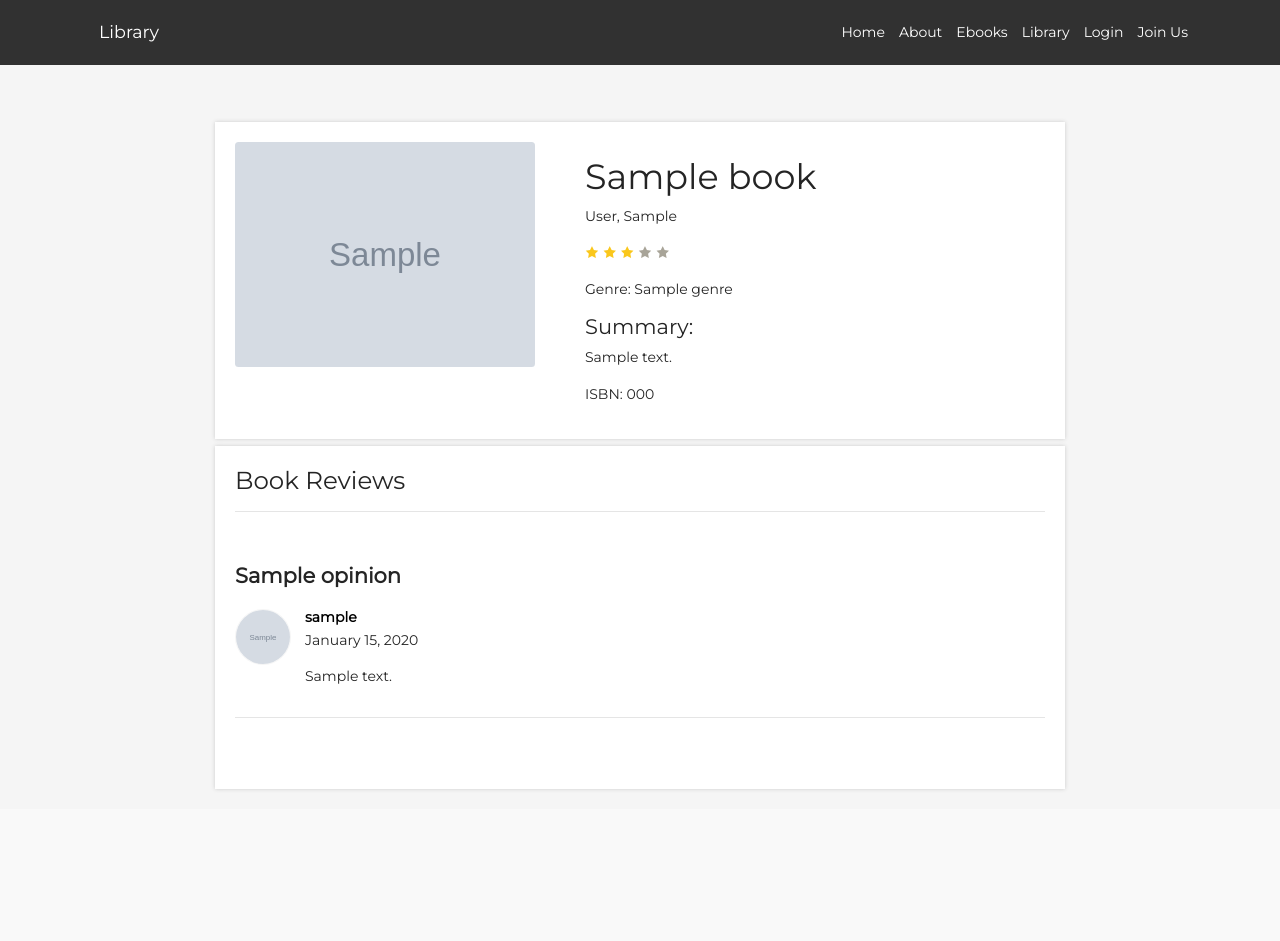
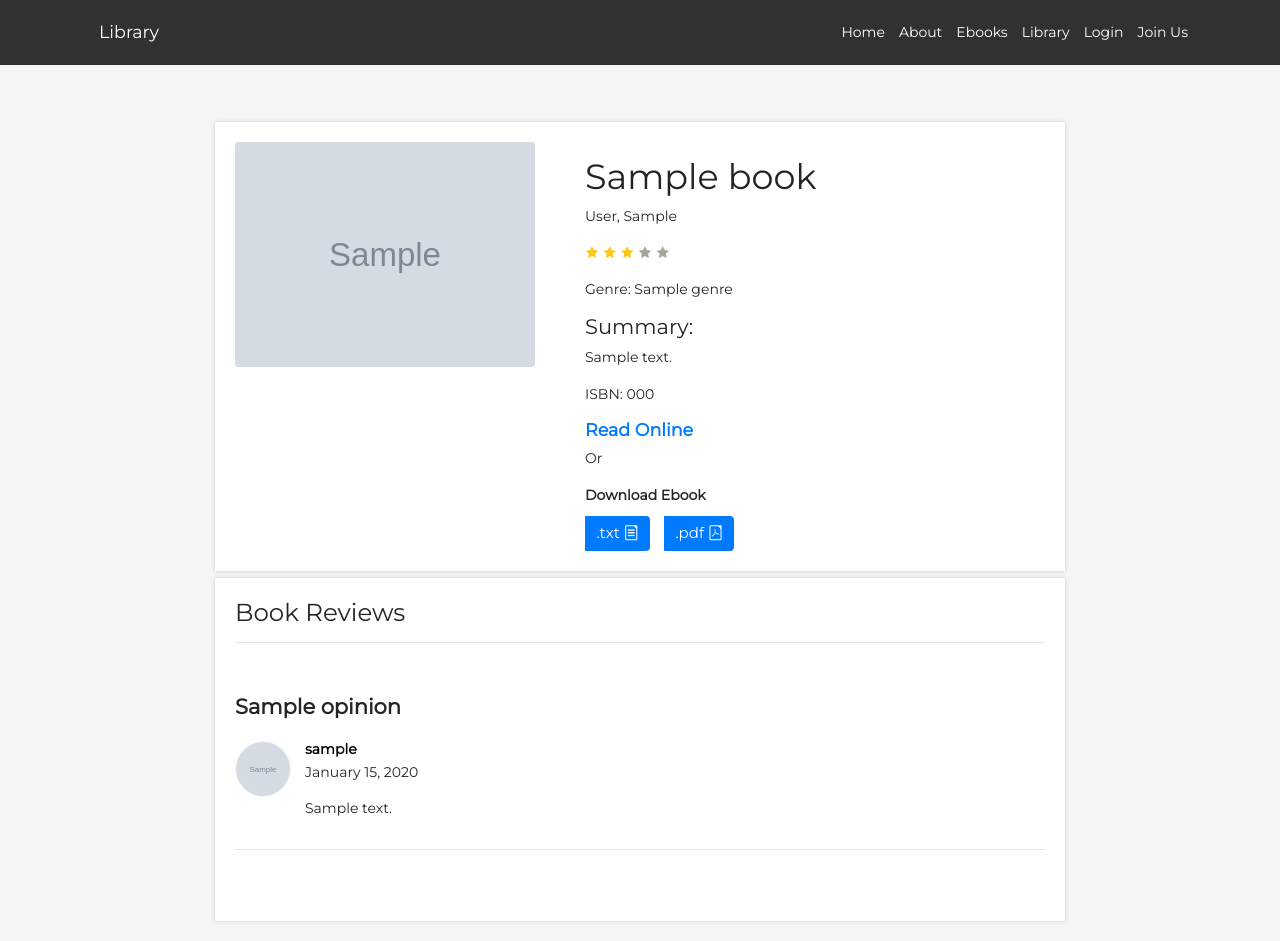
Before and after one commit to ArtsiomKrauchanka/Library-manager, a Django app: page /ebook_details/00000000-0000-0000-0000-000000000001/ in a window 1280 px wide. Before the commit the page ends 791 px from the top, so only its background shows below. Run offline with Django 3.2, Linux system fonts and the light colour scheme; tables that the repository leaves empty hold one stand-in row (values such as "Sample post"); grey boxes marked "Sample" are stand-in pictures; some libraries are stand-ins or nearby versions.

Commit message:
Add ebook download functionality

```diff
--- a/project/ebooks/templates/ebooks/ebook_details.html
+++ b/project/ebooks/templates/ebooks/ebook_details.html
@@ -39,15 +39,28 @@
                     {{ ebook.book.summary|linebreaksbr }}
                 </p>
                 <p>ISBN: {{ ebook.book.isbn|linebreaksbr }} </p>
-                <!-- {% if book.isAvailable %}
-                <p>Available: Yes </p>
-                <button type="button" class="btn btn-success">Reserve</button>
-                {% else %}
-                <p>Available: No </p>
-                {% endif %} -->
-                <!-- {% if not book.isEbook %}
-                <button type="button" class="btn btn-primary">Read online</button>
-                {% endif %} -->
+
+                {% if ebook.pdf_book  %}
+                    <a href="{{ebook.pdf_book.url}}" target="_blank"><h5><b>Read Online</b></h5></a>
+                    <p>Or</p>
+                {% endif %}
+                <strong>Download Ebook</strong><br>
+                <div class="space-10"></div>
+                <form class="download-form" action="{% url 'download_ebook' pk=ebook.id %}?type=txt" method="POST">
+                    {% csrf_token %}
+                    <button type="submit" class="btn btn-primary">
+                        <span>.txt</span>
+                        <i class="icofont-file-text"></i>
+                    </button>
+                </form>
+
+                <form class="download-form" action="{% url 'download_ebook' pk=ebook.id %}?type=pdf" method="POST">
+                    {% csrf_token %}
+                    <button type="submit" class="btn btn-primary">
+                        <span>.pdf</span>
+                        <i class="icofont-file-pdf"></i>
+                    </button>
+                </form>
             </div>
         </div>
     </div>
--- a/project/ebooks/urls.py
+++ b/project/ebooks/urls.py
@@ -1,8 +1,9 @@
 from django.urls import path
-from .views import elibrary, ebook_details, ebook_filter_view
+from .views import elibrary, ebook_details, ebook_filter_view, download_ebook
 
 urlpatterns = [
     path('elibrary/', elibrary, name='elibrary'),
     path('elibrary/search-ebook/', ebook_filter_view, name='filter_ebook'),
     path('ebook_details/<uuid:pk>/', ebook_details, name='ebook_details'),
+    path('ebook_details/download/<uuid:pk>/', download_ebook, name='download_ebook'),
 ]
--- a/project/ebooks/views.py
+++ b/project/ebooks/views.py
@@ -1,7 +1,10 @@
 from django.shortcuts import render, redirect, get_object_or_404
+from django.conf import settings
+from django.http import HttpResponse, Http404
 from .models import Ebook
 from books.models import Genre
 from books.forms import OpinionCreateForm
+import os
 
 def elibrary(request):
     ebook_list = Ebook.objects.all().order_by('book__title')
@@ -60,3 +63,28 @@
     }
 
     return render(request, 'ebooks/elibrary.html', context)
+
+def download_ebook(request, pk):
+    ebook = Ebook.objects.get(id=pk)
+    file_type = request.GET.get('type')
+    path = ''
+    if file_type == "txt":
+        path = ebook.txt_book.url
+    if file_type == "pdf":
+        path = ebook.pdf_book.url
+    file_path = str(settings.BASE_DIR) + path
+    if os.path.exists(file_path):
+        with open(file_path, 'rb') as fh:
+            response = HttpResponse(fh.read(), content_type="application/vnd.ms-excel")
+            response['Content-Disposition'] = 'inline; filename=' + os.path.basename(file_path)
+            if file_type == "txt":
+                ebook.txt_download_count += 1
+                print("Txt downloaded")
+                print(ebook.txt_download_count)
+            if file_type == "pdf":
+                print("Pdf downloaded")
+                ebook.pdf_download_count += 1
+                print(ebook.pdf_download_count)
+            ebook.save()
+            return response
+    raise Http404
--- a/project/landing/static/landing/main.css
+++ b/project/landing/static/landing/main.css
@@ -400,3 +400,15 @@ footer a:hover {
     border-radius: 50rem!important;
     width: 55px;
 }
+
+/********************************/
+/***   Ebook details opinion   ***/
+/********************************/
+.download-form {
+    margin-right: 10px;
+    display: inline-block;
+}
+
+.download-form button {
+    font-size:15px;
+}
```
